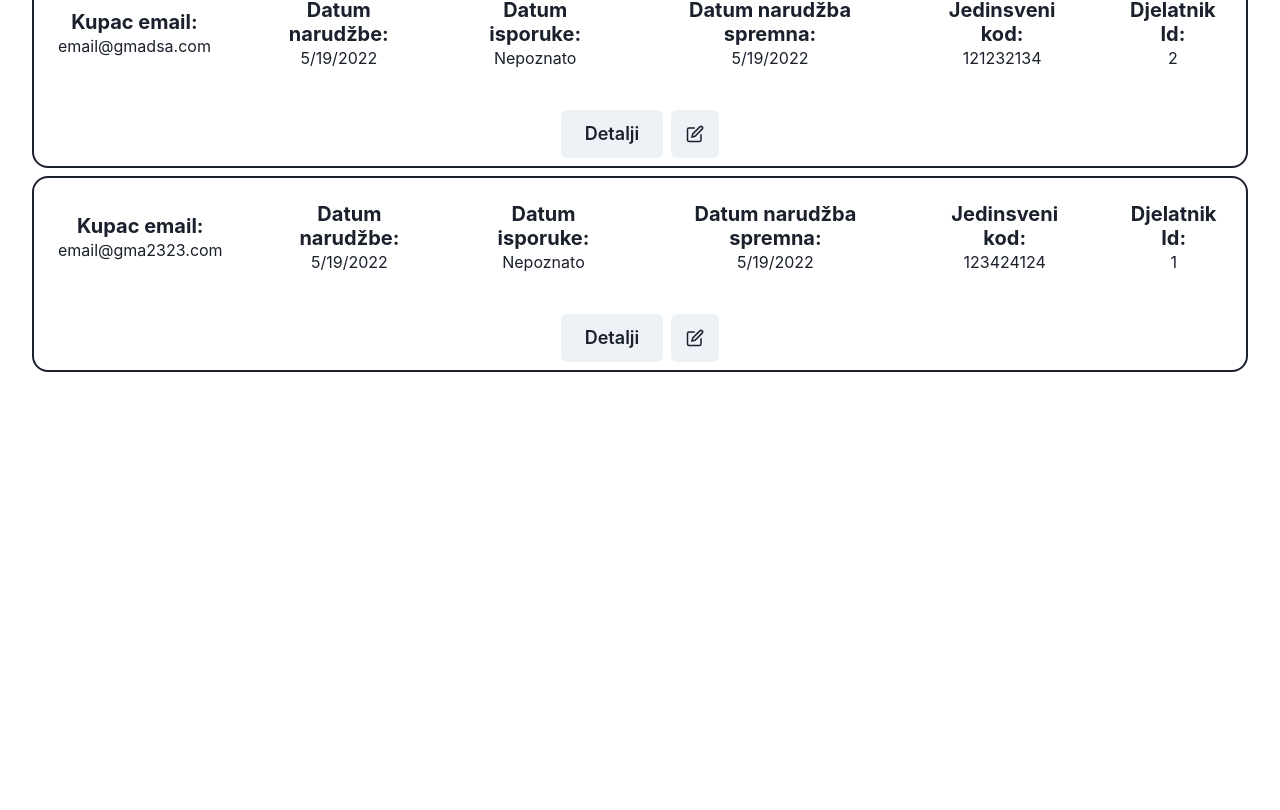
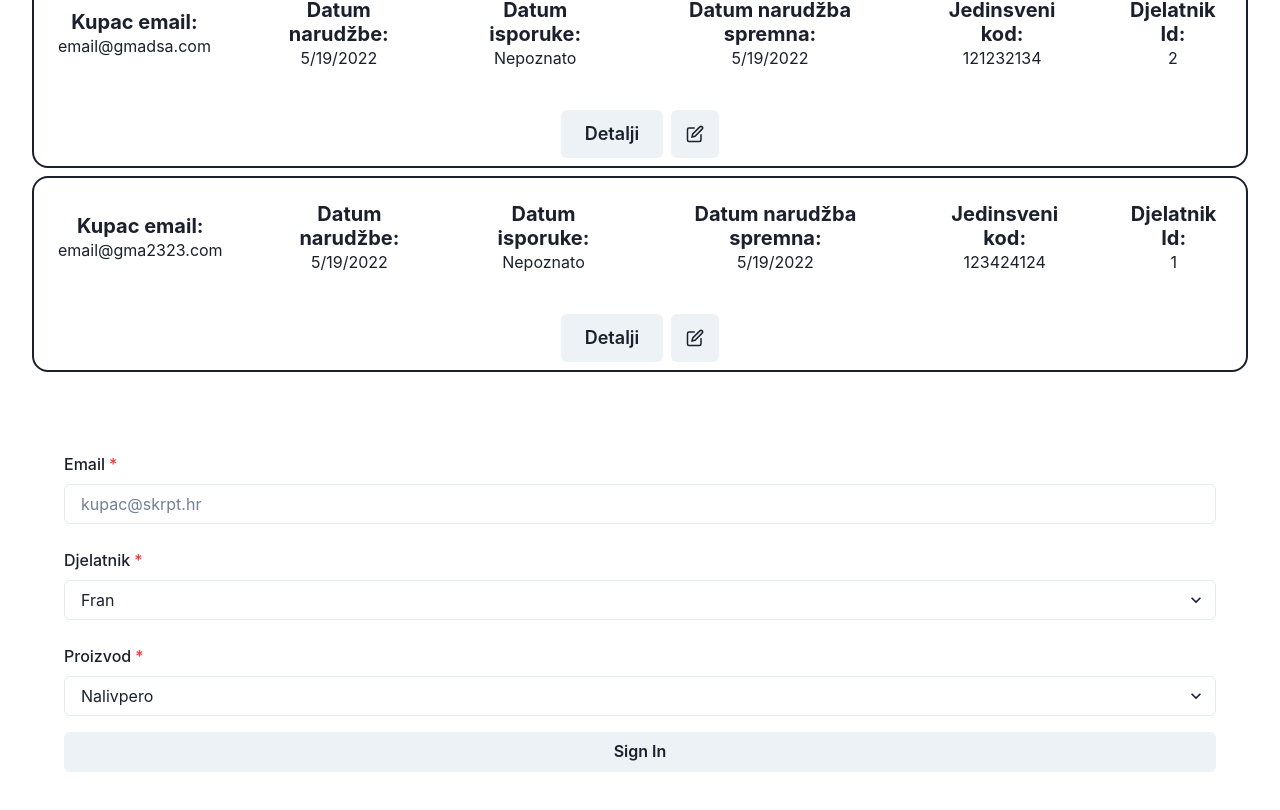
Before and after one commit to marincubela/Skriptarnica, a React (Create React App) app in the folder Client/app/: page / in a window 1280 px wide. Shown: the part 496-1306 px from the top of the page. Before the commit the page ends 868 px from the top, so only its background shows below. Built offline with nearby package versions, Linux system fonts and the light colour scheme.

Commit message:
Add OrderForm with mock selection data.

```diff
--- a/Client/app/package.json
+++ b/Client/app/package.json
@@ -22,7 +22,9 @@
     "react-scripts": "5.0.1",
     "save": "^2.5.0",
     "typescript": "^4.6.4",
-    "web-vitals": "^2.1.4"
+    "web-vitals": "^2.1.4",
+    "react-email-validator": "^1.0.2",
+    "react-hook-form": "^7.31.1"
   },
   "scripts": {
     "start": "react-scripts start",
--- a/Client/app/src/App.tsx
+++ b/Client/app/src/App.tsx
@@ -1,14 +1,16 @@
 import React from "react";
 import { Box, ChakraProvider } from "@chakra-ui/react";
-import WithSubnavigation from "./components/NavBar";
-import { MasterDetail } from "./components/MasterDetail";
+import WithSubnavigation from "./components/navigation/NavBar";
+import { MasterDetail } from "./components/masterdetail/MasterDetail";
+import { OrderForm } from "./components/forms/OrderForm";
 
 function App() {
   return (
     <ChakraProvider>
       <Box minH={"100vh"}>
         <WithSubnavigation />
-        <MasterDetail/>
+        <MasterDetail />
+        <OrderForm />
       </Box>
     </ChakraProvider>
   );
--- /dev/null
+++ b/Client/app/src/components/forms/OrderForm.tsx
@@ -0,0 +1,159 @@
+import {
+  FormLabel,
+  FormControl,
+  Input,
+  Button,
+  Box,
+  Select,
+  Heading,
+} from "@chakra-ui/react";
+import React, { FunctionComponent, useState } from "react";
+
+type Item = {
+  id: number;
+  quantity: number;
+};
+
+type Employee = {
+  id: number;
+  name: string;
+};
+
+const mockEmployees: Array<Employee> = [
+  { id: 1, name: "Fran" },
+  { id: 2, name: "Joža" },
+  { id: 3, name: "Pero" },
+  { id: 4, name: "lala" },
+];
+
+type AvailableItem = {
+  id: number;
+  name: string;
+};
+
+const mockAvailableItems: Array<AvailableItem> = [
+  { id: 1, name: "Nalivpero" },
+  { id: 2, name: "Bilježnica" },
+  { id: 3, name: "Uvez rada" },
+];
+
+export const OrderForm: FunctionComponent = () => {
+  const [employees, setEmployees] = useState<Array<Employee>>(mockEmployees);
+  const [availableItems, setAvailableItems] =
+    useState<Array<AvailableItem>>(mockAvailableItems);
+
+  const [selectedEmployee, setSelectedEmployee] = useState<Employee>();
+  const [email, setEmail] = useState("");
+  const [items, setItems] = useState<Map<number, number>>(
+    new Map<number, number>(availableItems.map((i) => [i.id, 0]))
+  );
+
+  const [errorMessage, setErrorMessage] = useState("");
+
+  const handleError = (message: string) => {
+    console.log(message);
+    setErrorMessage(message);
+
+    setTimeout(() => {
+      setErrorMessage("");
+    }, 1500);
+  };
+
+  const handleSubmit = async () => {
+    if (selectedEmployee == null) {
+      handleError("Morate unijeti djelatnika!");
+      return;
+    }
+
+    let pattern = new RegExp(
+      /^(("[\w-\s]+")|([\w-]+(?:\.[\w-]+)*)|("[\w-\s]+")([\w-]+(?:\.[\w-]+)*))(@((?:[\w-]+\.)*\w[\w-]{0,66})\.([a-z]{2,6}(?:\.[a-z]{2})?)$)|(@\[?((25[0-5]\.|2[0-4][0-9]\.|1[0-9]{2}\.|[0-9]{1,2}\.))((25[0-5]|2[0-4][0-9]|1[0-9]{2}|[0-9]{1,2})\.){2}(25[0-5]|2[0-4][0-9]|1[0-9]{2}|[0-9]{1,2})\]?$)/i
+    );
+
+    console.log(`EMAIL ${email}`);
+
+    if (!pattern.test(email)) {
+      handleError("Neispravan e-mail!");
+      return;
+    }
+
+    if (items?.size == 0) {
+      handleError("Morate unijeti barem 1 proizvod!");
+      return;
+    }
+
+    console.log(
+      `Email: ${email}, Djelatnik: ${JSON.stringify(
+        selectedEmployee
+      )}, Proizvodi: ${JSON.stringify([...items])}`
+    );
+  };
+
+  const handleEmployeeChange = (employee: Employee) => {
+    setSelectedEmployee(employee);
+  };
+
+  const handleItemChange = (item: Item) => {
+    let currentItems = items;
+
+    currentItems?.set(item.id, currentItems?.get(item.id)! + 1);
+
+    console.log(`ITEm ${currentItems.get(item.id)}`);
+
+    setItems(currentItems);
+  };
+
+  return (
+    <Box my={4} p={16} textAlign="left">
+      <form
+        onSubmit={(event) => {
+          event.preventDefault();
+          handleSubmit();
+        }}
+      >
+        <FormControl isRequired>
+          <FormLabel>Email</FormLabel>
+          <Input
+            onChange={(event) => setEmail(event.target.value)}
+            type="email"
+            placeholder="kupac@skrpt.hr"
+          />
+        </FormControl>
+        <FormControl mt={6} isRequired>
+          <FormLabel>Djelatnik</FormLabel>
+          <Select
+            onChange={(event) =>
+              handleEmployeeChange(JSON.parse(event.target.value))
+            }
+          >
+            {employees.map((employee) => {
+              return (
+                <option value={JSON.stringify(employee)}>
+                  {employee.name}
+                </option>
+              );
+            })}
+          </Select>
+        </FormControl>
+        <FormControl mt={6} isRequired>
+          <FormLabel>Proizvod</FormLabel>
+          <Select
+            onChange={(event) =>
+              handleItemChange(JSON.parse(event.target.value))
+            }
+          >
+            {availableItems.map((item) => {
+              return <option value={JSON.stringify(item)}>{item.name}</option>;
+            })}
+          </Select>
+        </FormControl>
+        {errorMessage.length > 0 && (
+          <Heading color={"red.600"}>{errorMessage}</Heading>
+        )}
+
+        <Button width="full" mt={4} type="submit">
+          Sign In
+        </Button>
+      </form>
+    </Box>
+  );
+};
--- a/Client/app/src/components/MasterBox.tsx
+++ b/Client/app/src/components/masterdetail/MasterBox.tsx
@@ -8,9 +8,9 @@ import {
   Stack,
 } from "@chakra-ui/react";
 import { useState } from "react";
-import { Order } from "../service/OrdersService";
-import { EditableInfoLabel } from "./EditableInfoLabel";
-import { InfoLabel } from "./InfoLabel";
+import { Order } from "../../service/OrdersService";
+import { EditableInfoLabel } from "../util/EditableInfoLabel";
+import { InfoLabel } from "../util/InfoLabel";
 
 export const MasterBox = ({
   order,
--- a/Client/app/src/components/MasterDetail.tsx
+++ b/Client/app/src/components/masterdetail/MasterDetail.tsx
@@ -1,7 +1,6 @@
-import { CloseIcon, EditIcon, InfoIcon } from "@chakra-ui/icons";
-import * as react from "@chakra-ui/react";
+import * as chakra from "@chakra-ui/react";
 import React, { useEffect, useState } from "react";
-import { fetchOrders, Order } from "../service/OrdersService";
+import { fetchOrders, Order } from "../../service/OrdersService";
 import { MasterBox } from "./MasterBox";
 
 export const MasterDetail: React.FunctionComponent = () => {
@@ -14,16 +13,16 @@ export const MasterDetail: React.FunctionComponent = () => {
   });
 
   return (
-    <react.Center minH={"100vh"}>
-      {orders.length == 0 && <react.CircularProgress isIndeterminate={true} />}
+    <chakra.Center minH={"100vh"}>
+      {orders.length == 0 && <chakra.CircularProgress isIndeterminate={true} />}
 
       {orders.length > 0 && (
-        <react.Stack direction={"column"} px={8}>
+        <chakra.Stack direction={"column"} px={8}>
           {orders.map((order) => (
             <MasterBox order={order} workerIdOptions={[1, 2, 3]} />
           ))}
-        </react.Stack>
+        </chakra.Stack>
       )}
-    </react.Center>
+    </chakra.Center>
   );
 };
--- a/Client/app/tsconfig.json
+++ b/Client/app/tsconfig.json
@@ -1,6 +1,7 @@
 {
   "compilerOptions": {
     "target": "es5",
+    "downlevelIteration": true,
     "lib": [
       "dom",
       "dom.iterable",
```
Also changed, not shown: Client/app/src/components/navigation/NavBar.tsx (renamed from Client/app/src/components/NavBar.tsx), Client/app/src/components/util/EditableInfoLabel.tsx (renamed from Client/app/src/components/EditableInfoLabel.tsx), Client/app/src/components/util/InfoLabel.tsx (renamed from Client/app/src/components/InfoLabel.tsx), 1 other file (tests, documents, lock files or other folders).
